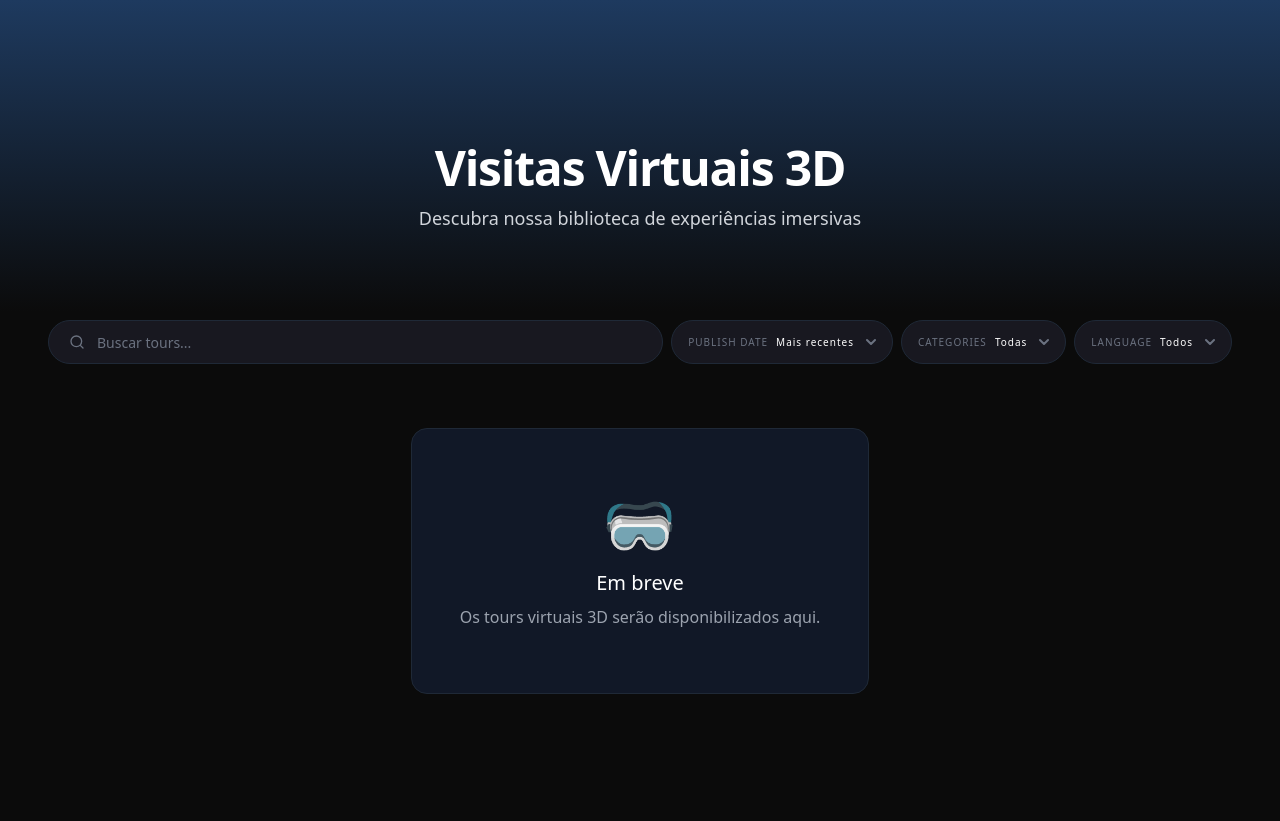
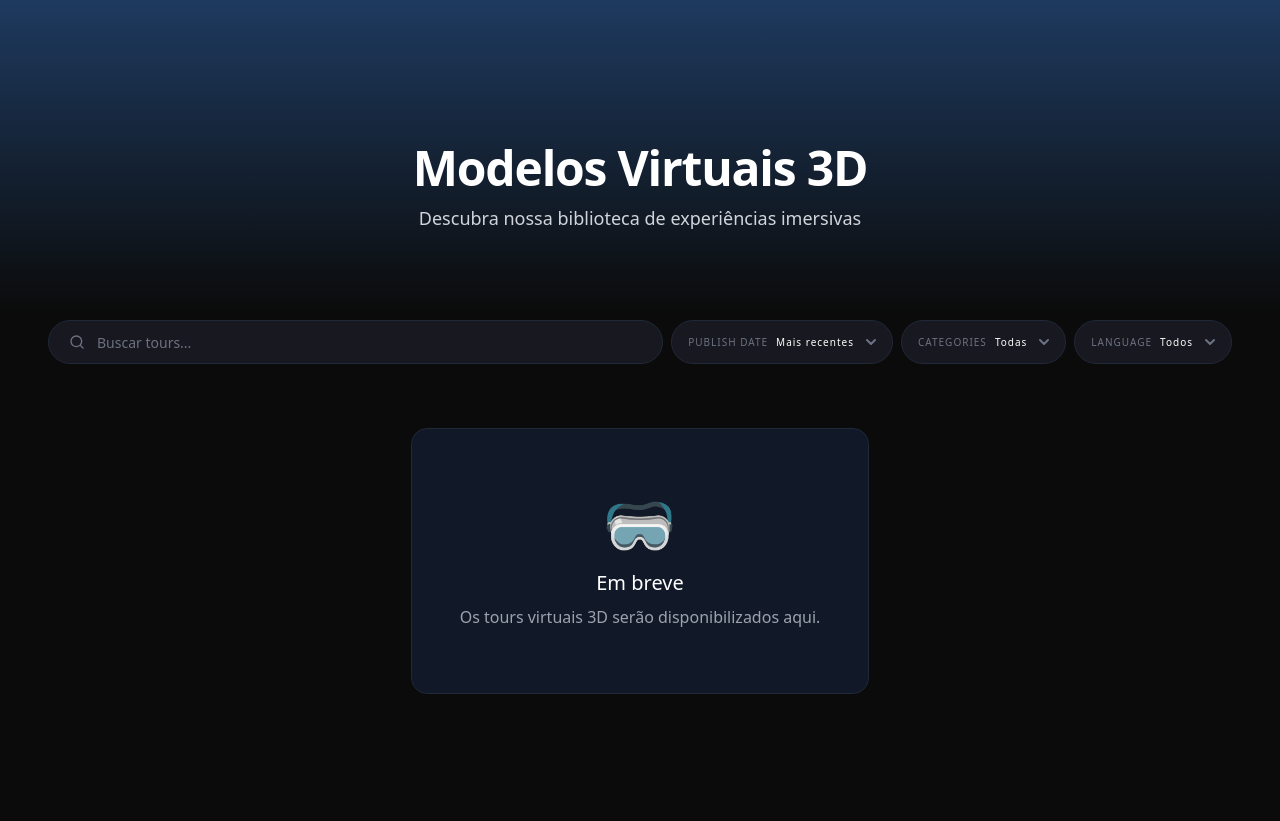
Before and after one commit to lapomed/site-galeria, a Django app: template core/templates/core/virtual_tours.html in a window 1280 px wide. Shown: the part 60-881 px from the top of the page. Run offline with Django 5.2, Linux system fonts and the light colour scheme; the template is opened without the code that fills it, so the values that code supplies are empty; parts of the project's set-up code (start-up, migrations or seed data) failed here and were passed over; some libraries are stand-ins or nearby versions.

Commit message:
fix(visitas): renomeia titulo da pagina para 'Modelos Virtuais 3D'

```diff
--- a/core/templates/core/virtual_tours.html
+++ b/core/templates/core/virtual_tours.html
@@ -7,7 +7,7 @@
   <!-- Hero -->
   <section class="relative px-4 pt-32 pb-16 md:pt-36 md:pb-20 text-center"
            style="background: linear-gradient(180deg, #1e3a5f 0%, #0b0b0b 100%);">
-    <h1 class="text-3xl md:text-5xl font-bold text-white mb-3 tracking-tight">Visitas Virtuais 3D</h1>
+    <h1 class="text-3xl md:text-5xl font-bold text-white mb-3 tracking-tight">Modelos Virtuais 3D</h1>
     <p class="text-gray-300 text-base md:text-lg">Descubra nossa biblioteca de experiências imersivas</p>
   </section>
 
```
